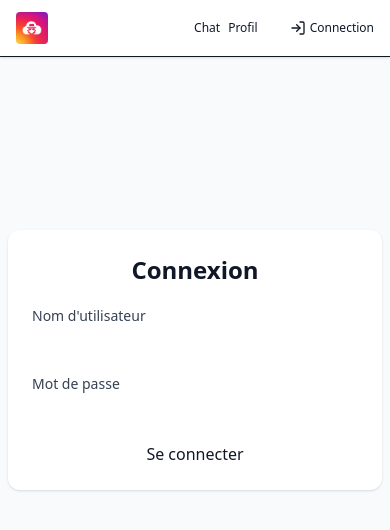
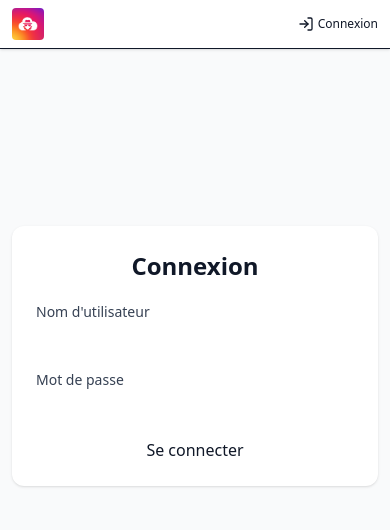
Before and after one commit to guillaut5/nuagefernandez, a Vue app in the folder frontend/: page /login in a window 390 px wide. Shown: the top 530 px of the page. Built offline with nearby package versions, Linux system fonts and the light colour scheme.

Commit message:
amelioration de l'UX sur mobile

```diff
--- a/frontend/src/App.vue
+++ b/frontend/src/App.vue
@@ -17,39 +17,43 @@ function handleLogout() {
   router.push('/login')
 }
 </script>
-
 <template>
-  <div class="min-h-screen bg-gray-50 text-gray-900">
+  <div class="min-h-dvh bg-gray-50 text-gray-900 overflow-x-hidden antialiased">
     <header class="bg-white border-b shadow-sm sticky top-0 z-50">
-      <nav class="container mx-auto px-4 py-3 flex justify-between items-center">
-        <div class="flex items-center gap-3">
-          <img src="@/assets/logo.png" alt="Logo" class="h-8 w-8 rounded" />
-          <!-- <span class="font-semibold text-xs">NudagePrivé</span>-->
+      <nav class="container mx-auto px-3 py-2 md:px-6 md:py-3 flex justify-between items-center">
+        <!-- bloc gauche -->
+        <div class="flex items-center gap-2 md:gap-3 shrink-0">
+          <img src="@/assets/logo.png" alt="Logo" class="h-8 w-8 rounded shrink-0" />
+          <!-- <span class="font-semibold text-xs">NudagePrivé</span> -->
         </div>
 
-        <div class="flex items-center gap-6">
-          <ul class="flex items-center gap-2 text-xs font-medium">
+        <!-- bloc droite -->
+        <div class="flex items-center gap-3 md:gap-6 min-w-0">
+          <!-- nav liens -->
+          <ul class="hidden xs:flex items-center gap-2 text-xs font-medium">
             <li><RouterLink to="/chat" class="hover:text-blue-600">Chat</RouterLink></li>
-            <li><RouterLink to="/profile" class="hover:text-blue-600">Profil</RouterLink></li>
+            <!-- <li><RouterLink to="/profile" class="hover:text-blue-600">Profil</RouterLink></li> -->
           </ul>
 
           <!-- Zone utilisateur -->
-          <div class="flex items-center gap-4 ml-2">
+          <div class="flex items-center gap-3 ml-1 min-w-0">
             <template v-if="authStore.isAuthenticated">
-              <div class="flex items-center gap-2 text-sm">
-                <UserIcon class="w-4 h-4" />
-                <span class="truncate max-w-[12rem]">
+              <div class="flex items-center gap-2 text-sm min-w-0">
+                <UserIcon class="w-4 h-4 shrink-0" />
+                <span class="truncate max-w-[8rem] md:max-w-[12rem]">
                   {{ authStore.activeUsername || '—' }}
                 </span>
               </div>
+
               <button
                 @click="handleLogout"
-                class="text-xs font-medium text-red-600 hover:text-red-800"
+                class="text-xs font-medium text-red-600 hover:text-red-800 relative"
+                aria-label="Déconnexion"
               >
-                <span class="inline-flex items-center gap-1 group relative">
-                  <LogOut class="w-4 h-4 md:w-6 md:h-6" />
+                <span class="inline-flex items-center gap-1">
+                  <LogOut class="w-4 h-4 md:w-6 md:h-6 shrink-0" />
                   <span
-                    class="absolute left-full ml-2 px-2 py-1 text-xs text-white bg-gray-700 rounded opacity-0 group-hover:opacity-100 transition"
+                    class="sr-only md:not-sr-only md:absolute md:left-full md:ml-2 md:px-2 md:py-1 md:text-xs md:text-white md:bg-gray-700 md:rounded md:opacity-0 md:group-hover:opacity-100 md:transition"
                   >
                     Déconnexion
                   </span>
@@ -62,7 +66,8 @@ function handleLogout() {
                 to="/login"
                 class="text-xs font-medium hover:text-blue-600 inline-flex items-center gap-1"
               >
-                <LogIn class="w-4 h-4 md:w-6 md:h-6 text-xs md:text-base" /> Connection
+                <LogIn class="w-4 h-4 md:w-6 md:h-6" />
+                Connexion
               </RouterLink>
             </template>
           </div>
@@ -70,8 +75,25 @@ function handleLogout() {
       </nav>
     </header>
 
-    <main class="container mx-auto px-2 py-2 md:px-4 md:py-8">
-      <RouterView />
+    <main class="container mx-auto px-3 py-3 md:px-6 md:py-8">
+      <!-- le wrapper min-w-0 évite que du contenu interne force un débordement -->
+      <div class="min-w-0">
+        <RouterView />
+      </div>
     </main>
   </div>
 </template>
+
+<style>
+/* Global, volontairement non-scopé : évite le scroll horizontal fantôme */
+html,
+body {
+  overflow-x: hidden;
+}
+
+/* (optionnel) si tu as des images dans le contenu du <RouterView> */
+img {
+  max-width: 100%;
+  height: auto;
+}
+</style>
--- a/frontend/src/router/index.ts
+++ b/frontend/src/router/index.ts
@@ -3,11 +3,12 @@ import { useAuth } from '@/store/useAuth'
 
 const routes = [
   { path: '/login', component: () => import('@/views/LoginView.vue') },
-  { path: '/', redirect: '/chat' },
+  { path: '/', redirect: '/chat', meta: { requiresAuth: true } },
   {
     path: '/chat',
     name: 'chat',
     component: () => import('@/views/ChatView.vue'),
+    meta: { requiresAuth: true },
   },
   {
     path: '/inbox',
```
